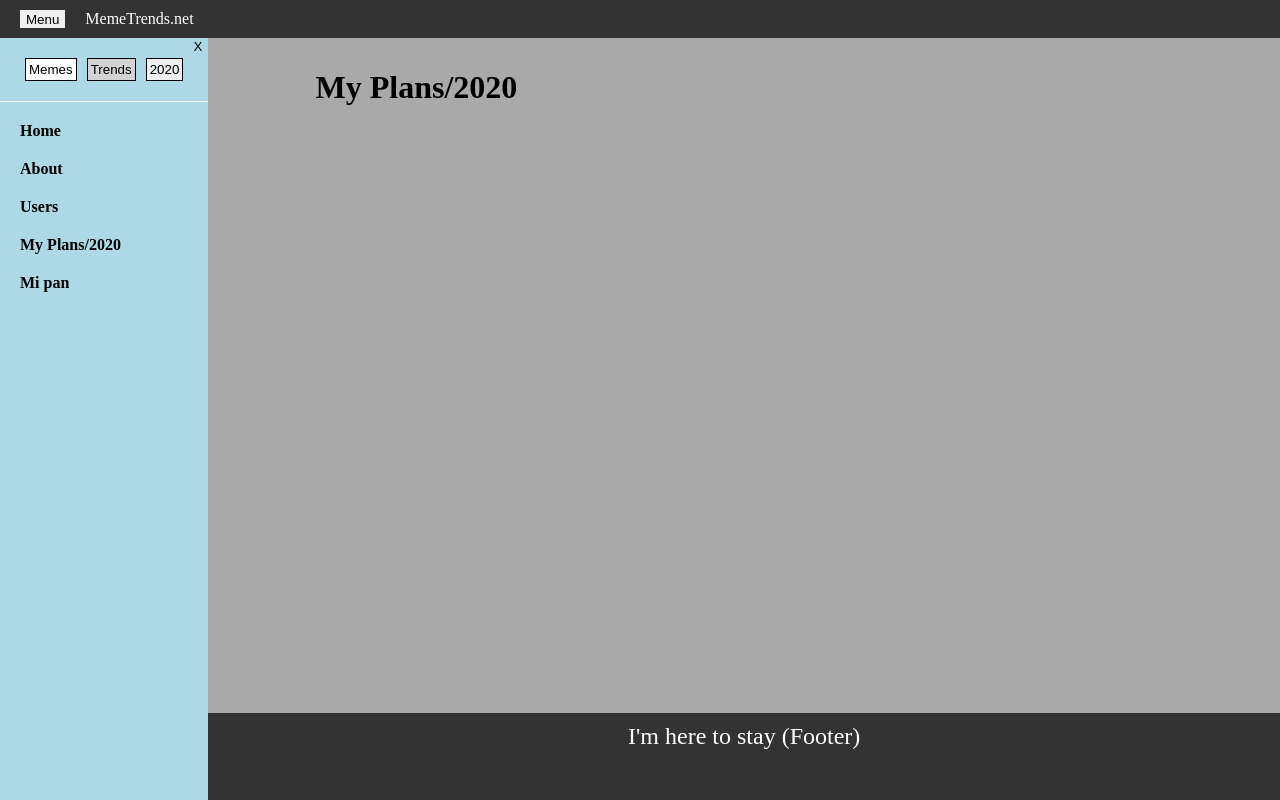
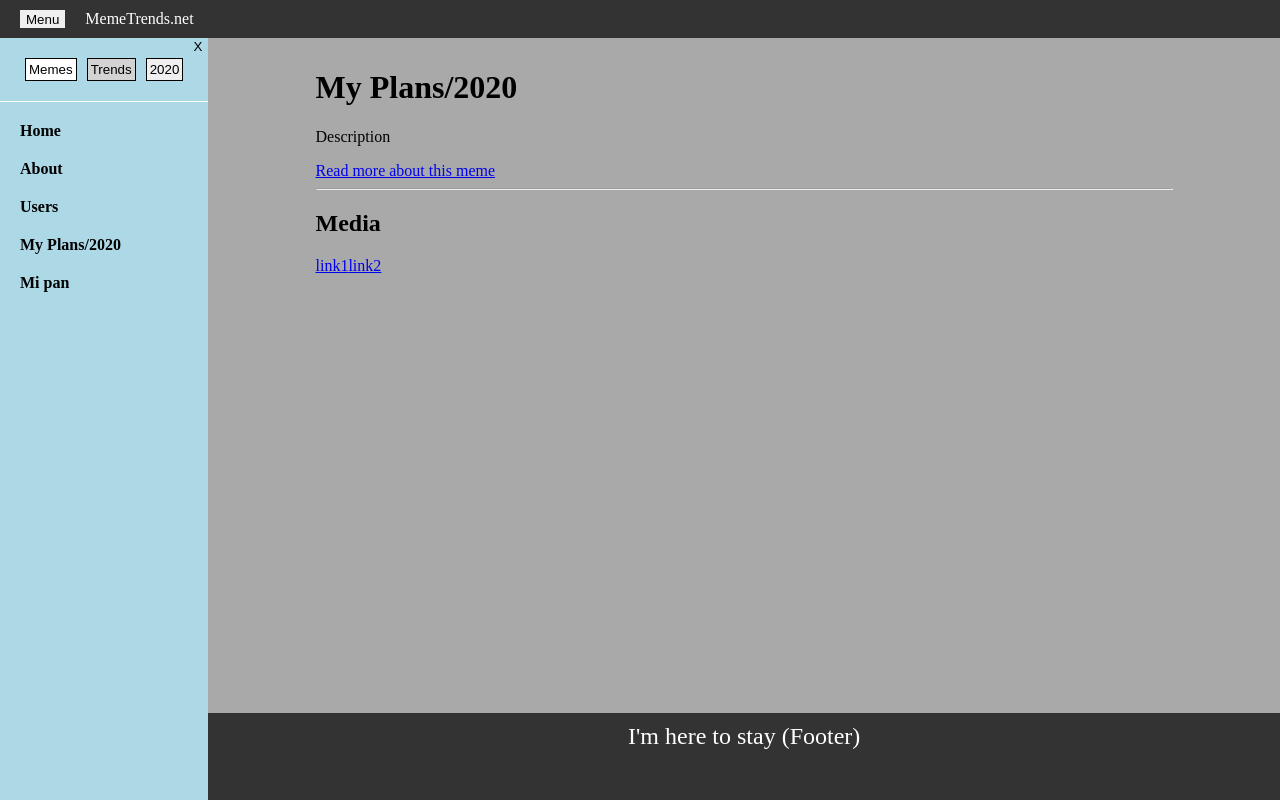
Before and after one commit to Neylion/memetrends, a Next.js app: page /memes/my-plans-2020 in a window 1280 px wide. Built offline with nearby package versions, Linux system fonts and the light colour scheme.

Commit message:
Add some sample info to meme page

```diff
--- a/components/SideBar/MemeList.tsx
+++ b/components/SideBar/MemeList.tsx
@@ -1,6 +1,6 @@
 import React, { Fragment } from "react";
 import MenuItem from "./MenuItem";
-import { memes } from "./sampleData";
+import { memes } from "../../data/sampleData";
 
 export default function MemeList({ activeYear }: { activeYear: number }) {
   let memeElements: JSX.Element[] = [];
--- a/components/SideBar/sampleData.tsx
+++ /dev/null
@@ -1,14 +0,0 @@
-type Item = {
-  year: number;
-  title: string;
-  link: string;
-};
-
-export const memes: Item[] = [
-  { year: 2020, title: "My Plans/2020", link: "my-plans-2020" },
-  { year: 2020, title: "Mi pan", link: "mi-pan" },
-  { year: 2019, title: "Momo", link: "momo" },
-  { year: 2019, title: "World Record Egg", link: "world-record-egg" },
-  { year: 2018, title: "Tide pods", link: "tide-pods" },
-  { year: 2018, title: "They did surgery on a grape", link: "they-did-surgery-on-a-grape" },
-];
--- /dev/null
+++ b/data/sampleData.tsx
@@ -0,0 +1,52 @@
+import { Meme } from "../interfaces/meme";
+
+export const memes: Meme[] = [
+  {
+    year: 2020,
+    title: "My Plans/2020",
+    link: "my-plans-2020",
+    description: "Description",
+    readMoreLink: "link",
+    media: ["link1", "link2"],
+  },
+  {
+    year: 2020,
+    title: "Mi pan",
+    link: "mi-pan",
+    description: "Description",
+    readMoreLink: "link",
+    media: ["link1", "link2"],
+  },
+  {
+    year: 2019,
+    title: "Momo",
+    link: "momo",
+    description: "Description",
+    readMoreLink: "link",
+    media: ["link1", "link2"],
+  },
+  {
+    year: 2019,
+    title: "World Record Egg",
+    link: "world-record-egg",
+    description: "Description",
+    readMoreLink: "link",
+    media: ["link1", "link2"],
+  },
+  {
+    year: 2018,
+    title: "Tide pods",
+    link: "tide-pods",
+    description: "Description",
+    readMoreLink: "link",
+    media: ["link1", "link2"],
+  },
+  {
+    year: 2018,
+    title: "They did surgery on a grape",
+    link: "they-did-surgery-on-a-grape",
+    description: "Description",
+    readMoreLink: "link",
+    media: ["link1", "link2"],
+  },
+];
--- /dev/null
+++ b/interfaces/meme.ts
@@ -0,0 +1,9 @@
+
+export type Meme = {
+  year: number;
+  title: string;
+  link: string;
+  description: string;
+  readMoreLink: string;
+  media: string[];
+};
--- a/pages/memes/[link].tsx
+++ b/pages/memes/[link].tsx
@@ -1,22 +1,36 @@
 import { GetStaticPaths, GetStaticProps } from "next";
-import React from "react";
+import React, { Fragment } from "react";
 import Layout from "../../components/Layout";
-import { memes } from "../../components/SideBar/sampleData";
+import { memes } from "../../data/sampleData";
+import { Meme } from "../../interfaces/meme";
 
-const StaticPropsDetail = ({ meme, errors }: any) => {
-  if (errors) {
+const StaticPropsDetail = ({ meme, errors }: { meme: Meme; errors: any }) => {
+  if (!meme || errors) {
     return (
       <Layout title="Error">
         <p>
+          {!meme ? <span style={{ color: "red" }}>Missing meme information!</span> : null}
           <span style={{ color: "red" }}>Error:</span> {errors}
         </p>
       </Layout>
     );
   }
 
+  const mediaLinks = meme.media.map((x) => {
+    return <a href={x}>{x}</a>;
+  });
   return (
-    <Layout title={`${meme ? meme.detail : "Meme Detail"}`}>
-      <h1>{meme?.title}</h1>
+    <Layout title={`${meme.title}`}>
+      <h1>{meme.title}</h1>
+      <p>{meme.description}</p>
+      {meme.readMoreLink ? <a href={meme.readMoreLink}>Read more about this meme</a> : null}
+      <hr />
+      {mediaLinks.length > 0 ? (
+        <Fragment>
+          <h2>Media</h2>
+          {mediaLinks}
+        </Fragment>
+      ) : null}
     </Layout>
   );
 };
```
